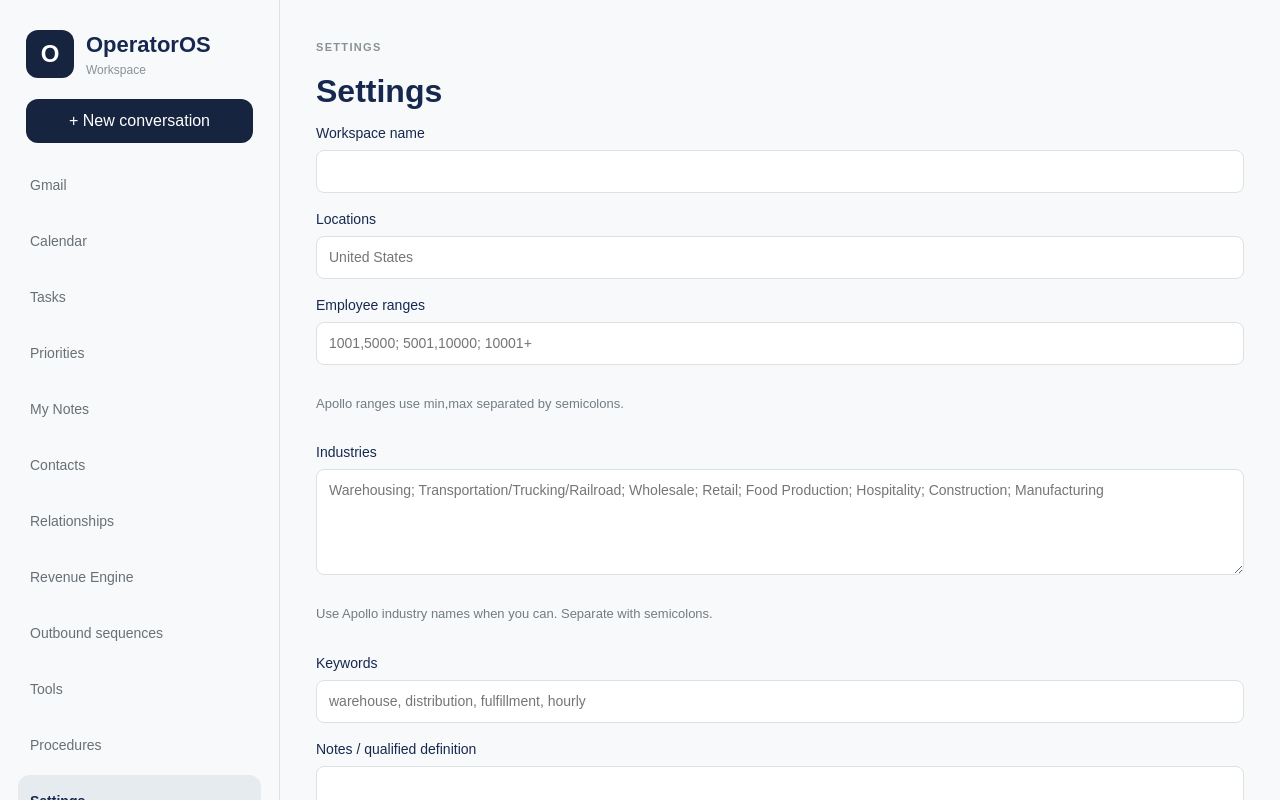
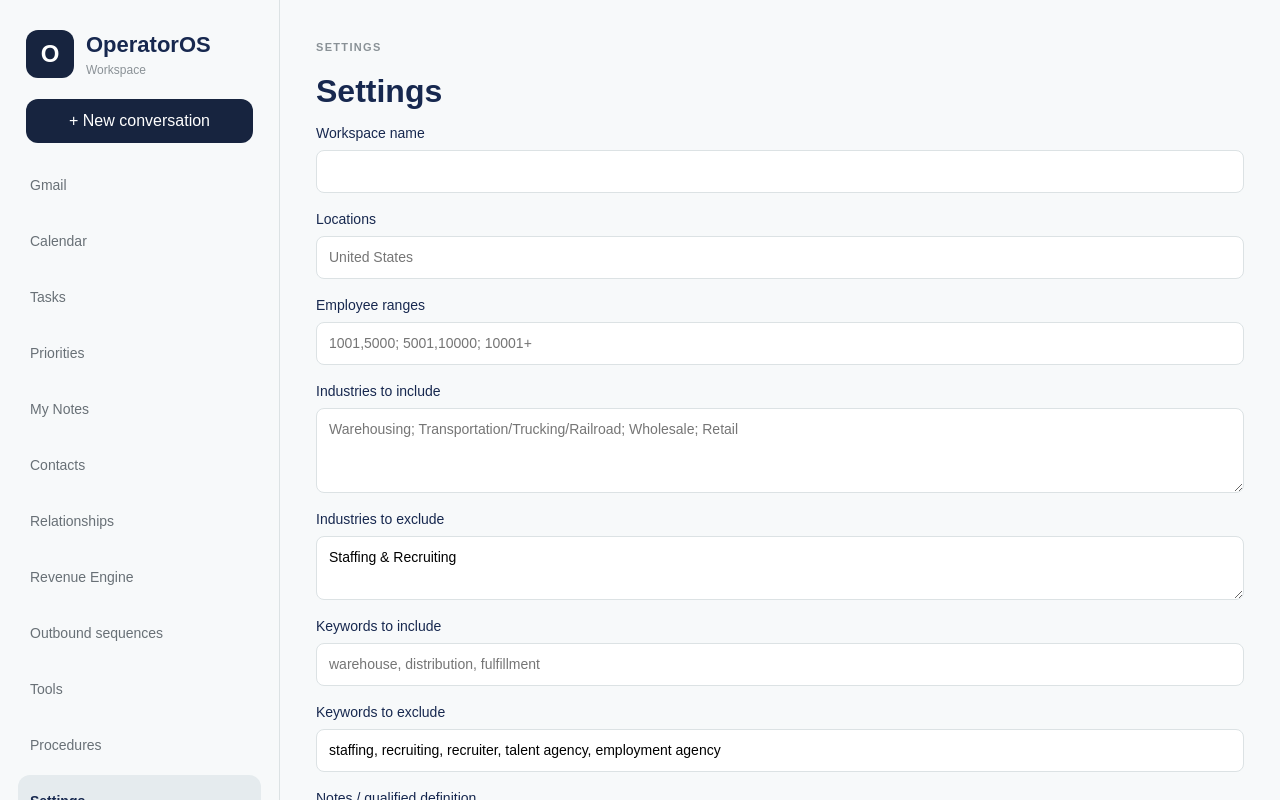
Before and after one commit to robertk-star/operator-os, a Next.js app: page /app/settings in a window 1280 px wide. Shown: the top 800 px of the page. Built offline with nearby package versions, Linux system fonts and the light colour scheme; no server answers; the database is empty.

Commit message:
Add exclude industries and keywords for Apollo company search

```diff
--- a/app/app/settings/SettingsForm.tsx
+++ b/app/app/settings/SettingsForm.tsx
@@ -11,6 +11,8 @@ export function SettingsForm({
   employeeRanges,
   keywords,
   industries,
+  excludeKeywords,
+  excludeIndustries,
 }: {
   workspaceId: string;
   workspaceName: string;
@@ -19,6 +21,8 @@ export function SettingsForm({
   employeeRanges: string;
   keywords: string;
   industries: string;
+  excludeKeywords: string;
+  excludeIndustries: string;
 }) {
   const [name, setName] = useState(workspaceName);
   const [targets, setTargets] = useState(revenueTargets);
@@ -26,6 +30,8 @@ export function SettingsForm({
   const [rangeValue, setRangeValue] = useState(employeeRanges);
   const [keywordValue, setKeywordValue] = useState(keywords);
   const [industryValue, setIndustryValue] = useState(industries);
+  const [excludeKeywordValue, setExcludeKeywordValue] = useState(excludeKeywords);
+  const [excludeIndustryValue, setExcludeIndustryValue] = useState(excludeIndustries);
   const [message, setMessage] = useState("");
 
   async function save(event: FormEvent) {
@@ -43,6 +49,8 @@ export function SettingsForm({
           employeeRanges: rangeValue,
           keywords: keywordValue,
           industries: industryValue,
+          excludeKeywords: excludeKeywordValue,
+          excludeIndustries: excludeIndustryValue,
         },
       },
       { onConflict: "workspace_id,provider" }
@@ -56,38 +64,20 @@ export function SettingsForm({
 
   return (
     <form className="stack" onSubmit={save}>
+      <label>Workspace name<input value={name} onChange={(e) => setName(e.target.value)} required /></label>
+      <label>Locations<input value={locationValue} onChange={(e) => setLocationValue(e.target.value)} placeholder="United States" /></label>
+      <label>Employee ranges<input value={rangeValue} onChange={(e) => setRangeValue(e.target.value)} placeholder="1001,5000; 5001,10000; 10001+" /></label>
       <label>
-        Workspace name
-        <input value={name} onChange={(e) => setName(e.target.value)} required />
+        Industries to include
+        <textarea className="field" rows={3} value={industryValue} onChange={(e) => setIndustryValue(e.target.value)} placeholder="Warehousing; Transportation/Trucking/Railroad; Wholesale; Retail" />
       </label>
       <label>
-        Locations
-        <input value={locationValue} onChange={(e) => setLocationValue(e.target.value)} placeholder="United States" />
+        Industries to exclude
+        <textarea className="field" rows={2} value={excludeIndustryValue} onChange={(e) => setExcludeIndustryValue(e.target.value)} placeholder="Staffing & Recruiting" />
       </label>
-      <label>
-        Employee ranges
-        <input value={rangeValue} onChange={(e) => setRangeValue(e.target.value)} placeholder="1001,5000; 5001,10000; 10001+" />
-      </label>
-      <p className="meta">Apollo ranges use min,max separated by semicolons.</p>
-      <label>
-        Industries
-        <textarea
-          className="field"
-          rows={4}
-          value={industryValue}
-          onChange={(e) => setIndustryValue(e.target.value)}
-          placeholder="Warehousing; Transportation/Trucking/Railroad; Wholesale; Retail; Food Production; Hospitality; Construction; Manufacturing"
-        />
-      </label>
-      <p className="meta">Use Apollo industry names when you can. Separate with semicolons.</p>
-      <label>
-        Keywords
-        <input value={keywordValue} onChange={(e) => setKeywordValue(e.target.value)} placeholder="warehouse, distribution, fulfillment, hourly" />
-      </label>
-      <label>
-        Notes / qualified definition
-        <textarea className="field" rows={4} value={targets} onChange={(e) => setTargets(e.target.value)} />
-      </label>
+      <label>Keywords to include<input value={keywordValue} onChange={(e) => setKeywordValue(e.target.value)} placeholder="warehouse, distribution, fulfillment" /></label>
+      <label>Keywords to exclude<input value={excludeKeywordValue} onChange={(e) => setExcludeKeywordValue(e.target.value)} placeholder="staffing, recruiting, recruiter" /></label>
+      <label>Notes / qualified definition<textarea className="field" rows={4} value={targets} onChange={(e) => setTargets(e.target.value)} /></label>
       <button type="submit">Save settings</button>
       {message ? <p>{message}</p> : null}
     </form>
--- a/app/app/settings/page.tsx
+++ b/app/app/settings/page.tsx
@@ -14,6 +14,8 @@ export default async function SettingsPage() {
     employeeRanges?: string;
     keywords?: string;
     industries?: string;
+    excludeKeywords?: string;
+    excludeIndustries?: string;
   };
   return (
     <section className="main">
@@ -27,6 +29,8 @@ export default async function SettingsPage() {
         employeeRanges={metadata.employeeRanges || ""}
         keywords={metadata.keywords || ""}
         industries={metadata.industries || ""}
+        excludeKeywords={metadata.excludeKeywords || "staffing, recruiting, recruiter, talent agency, employment agency"}
+        excludeIndustries={metadata.excludeIndustries || "Staffing & Recruiting"}
       />
     </section>
   );
```
